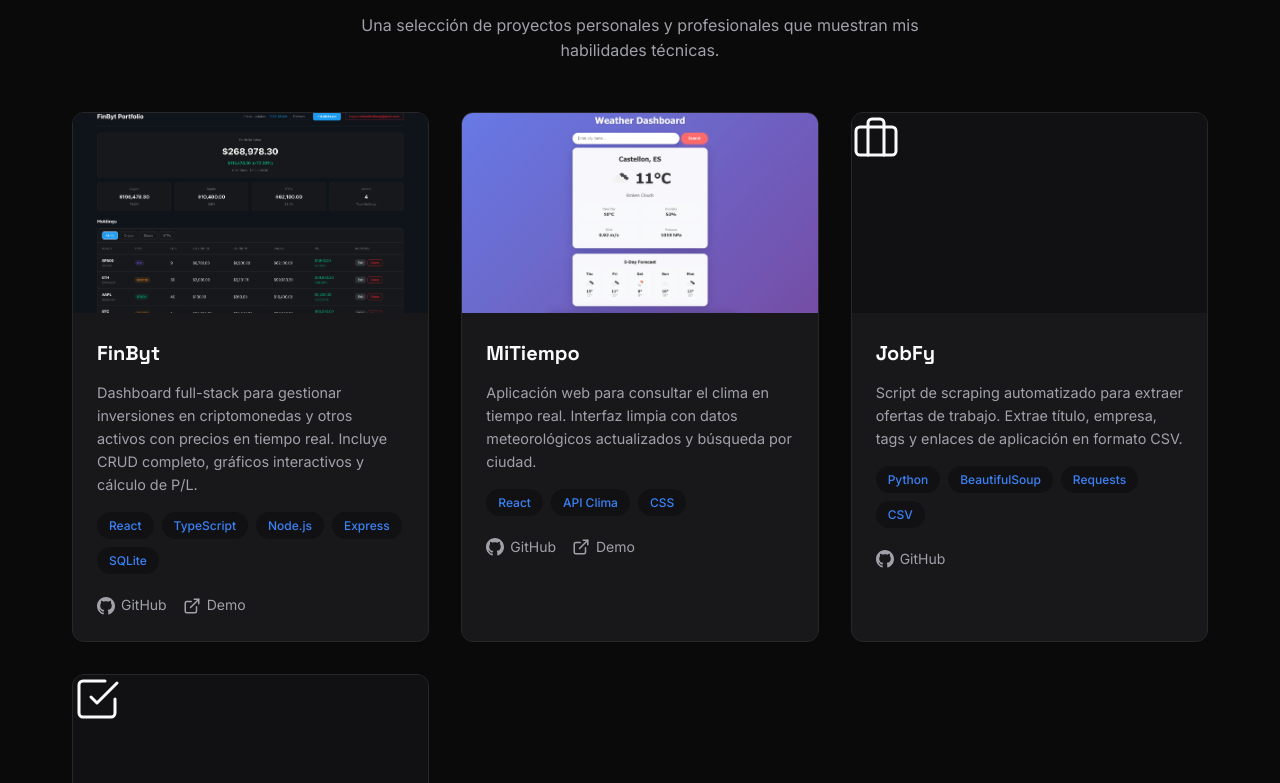
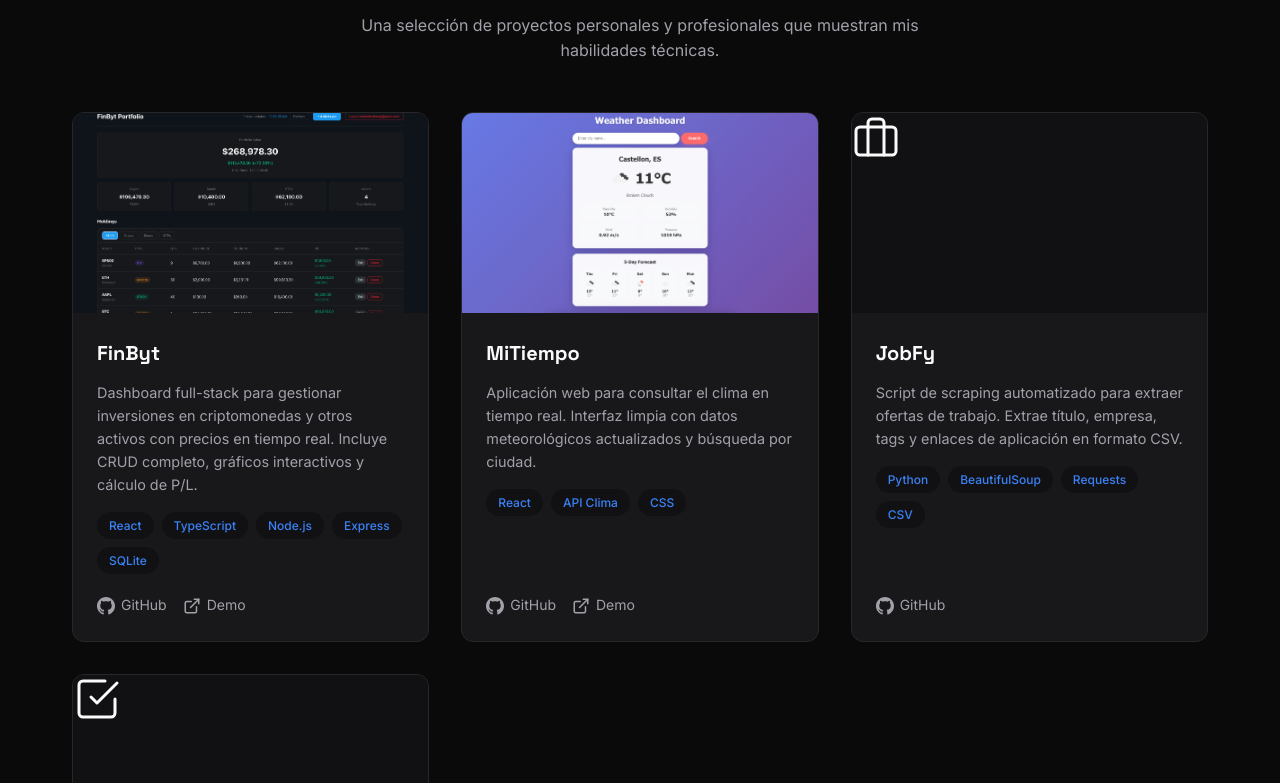
Before and after one commit to EduardMilitaruG/EduardMilitaruG.github.io, a plain HTML site: page index.html in a window 1280 px wide. Shown: the part 957-1740 px from the top of the page. Drawn offline with Linux system fonts and the light colour scheme; animation ran at ten frames a second.

Commit message:
Update index.html

```diff
--- a/index.html
+++ b/index.html
@@ -253,6 +253,9 @@
       border-radius: 12px;
       overflow: hidden;
       transition: all 0.3s ease;
+      display: flex;
+      flex-direction: column;
+      height: 100%;
     }
 
     .project-card:hover {
@@ -281,6 +284,9 @@
 
     .project-content {
       padding: 1.5rem;
+      display: flex;
+      flex-direction: column;
+      flex: 1;
     }
 
     .project-content h3 {
@@ -314,6 +320,7 @@
     .project-links {
       display: flex;
       gap: 1rem;
+      margin-top: auto;
     }
 
     .project-links a {
```
